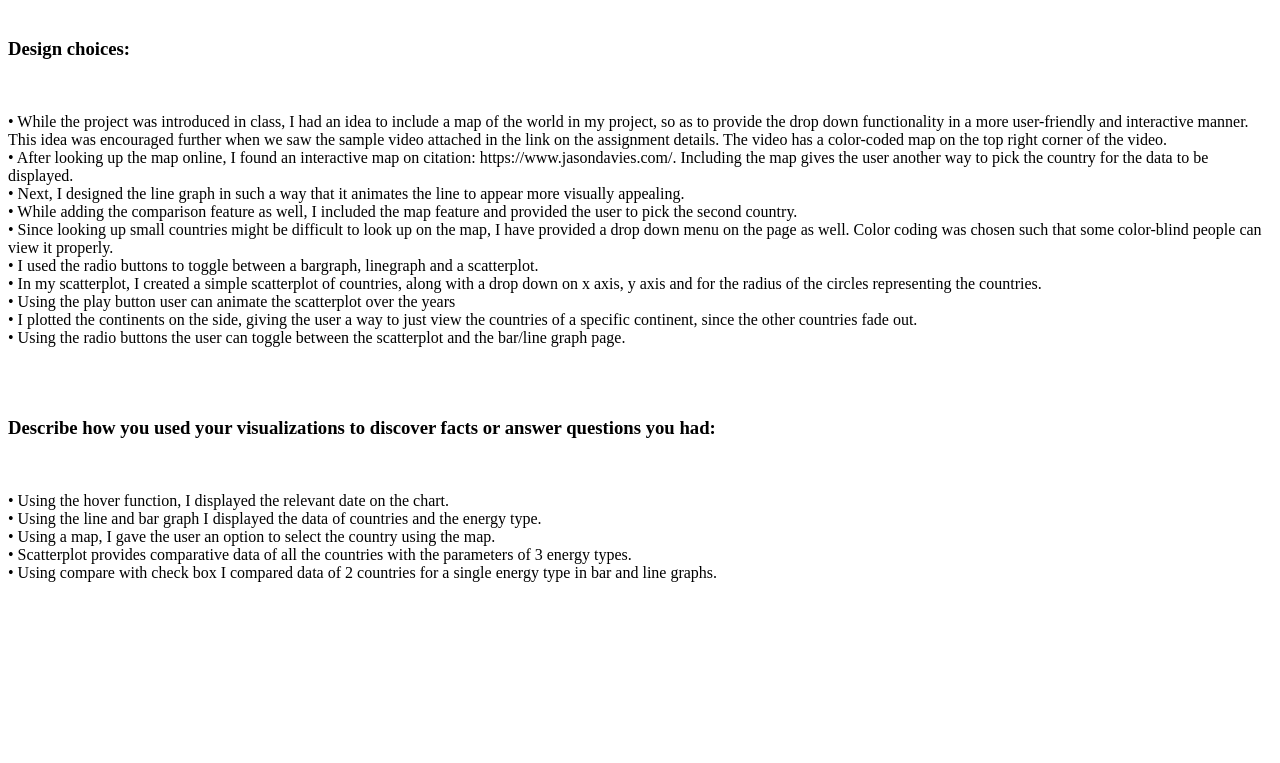
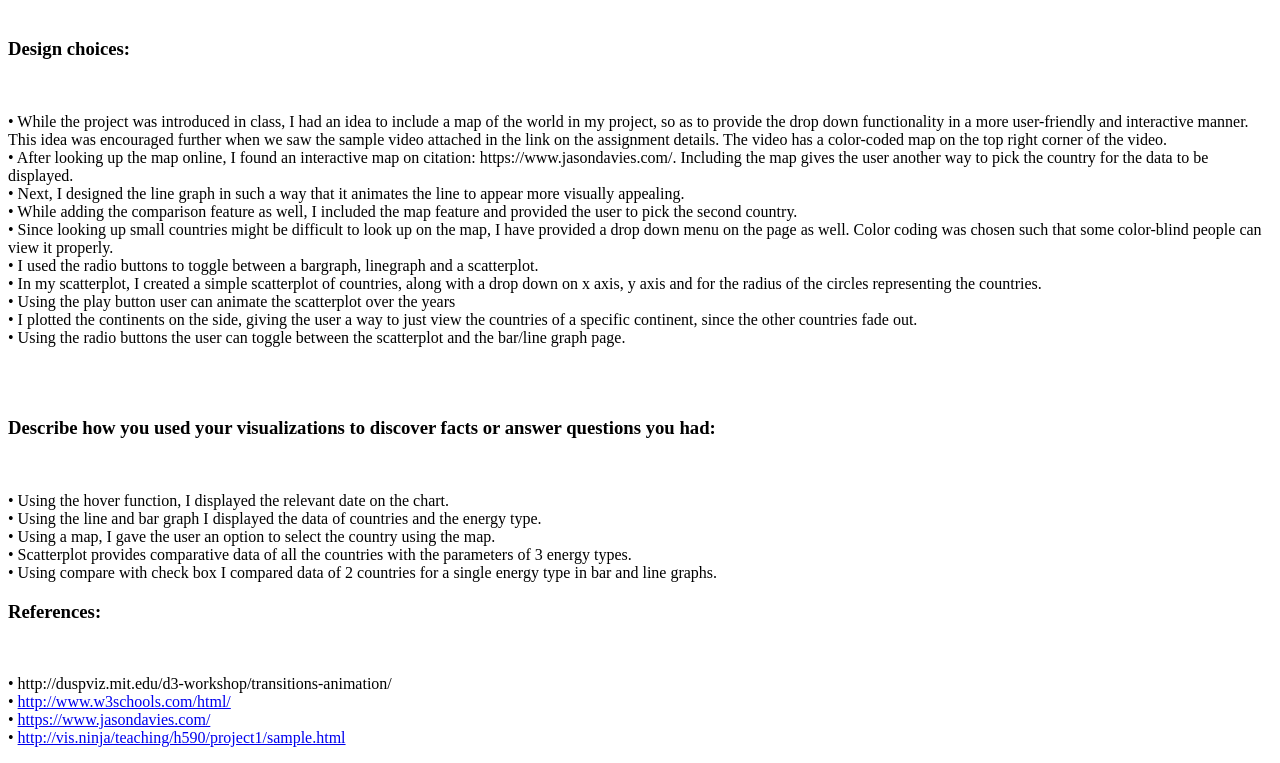
Before and after one commit to swapchan1/VizAnalytics, a plain HTML site: page Documentation.html in a window 1280 px wide. Shown: the part 1254-2017 px from the top of the page. Before the commit the page ends 1852 px from the top, so only its background shows below. Drawn offline with Linux system fonts and the light colour scheme.

Commit message:
Update Documentation.html

```diff
--- a/Documentation.html
+++ b/Documentation.html
@@ -40,5 +40,11 @@
 •	Scatterplot provides comparative data of all the countries with the parameters of 3 energy types.<br>
 •	Using compare with check box I compared data of 2 countries for a single energy type in bar and line graphs.<br>
 </p>
+
+    <h3>References:</h3><br>
+    <p>•	http://duspviz.mit.edu/d3-workshop/transitions-animation/<br>
+        •	<a href="http://www.w3schools.com/html/">http://www.w3schools.com/html/</a><br>
+        •	<a href="https://www.jasondavies.com/">https://www.jasondavies.com/</a><br>
+•	<a href="http://vis.ninja/teaching/h590/project1/sample.html">http://vis.ninja/teaching/h590/project1/sample.html</a><br>
 </body>
 </html>
```
